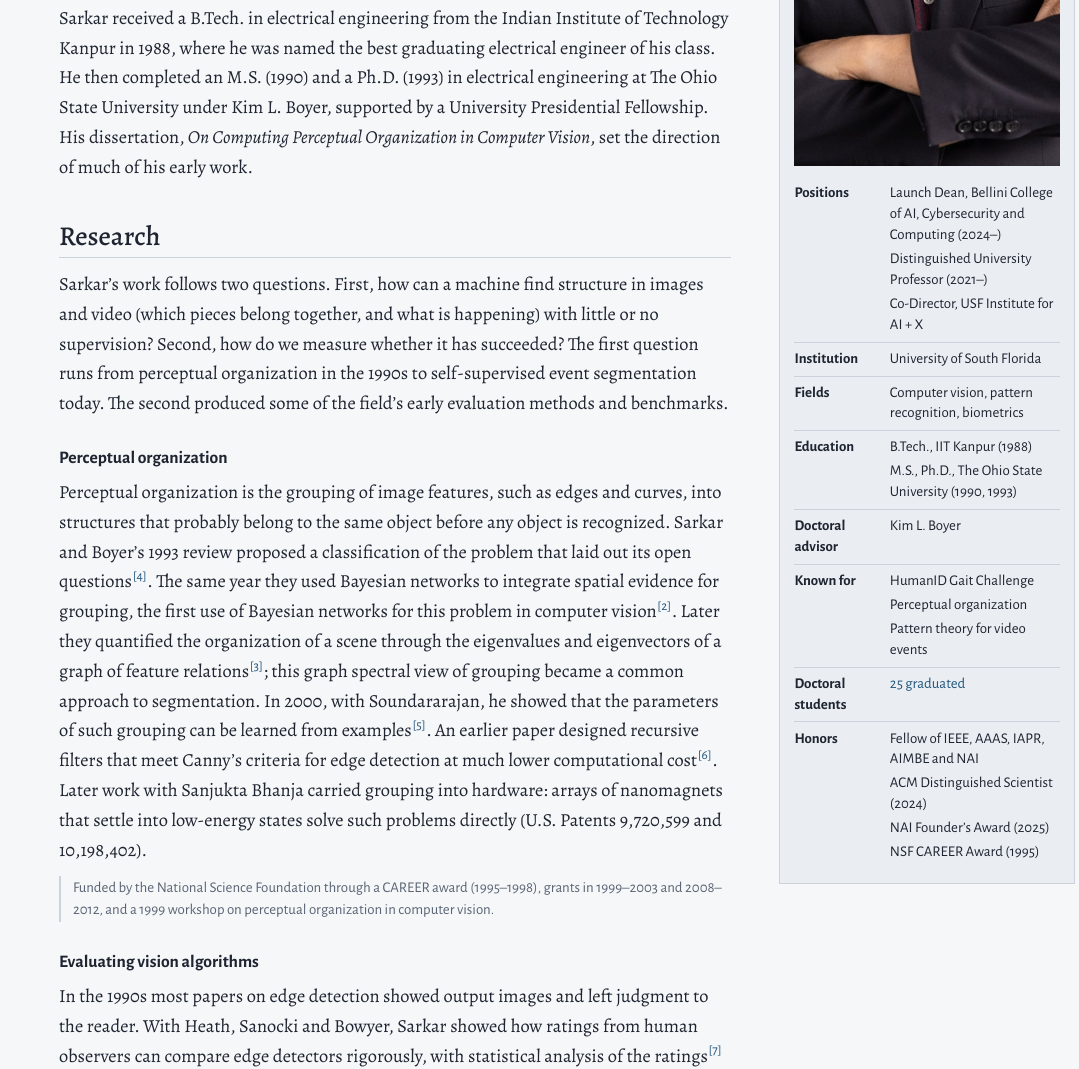
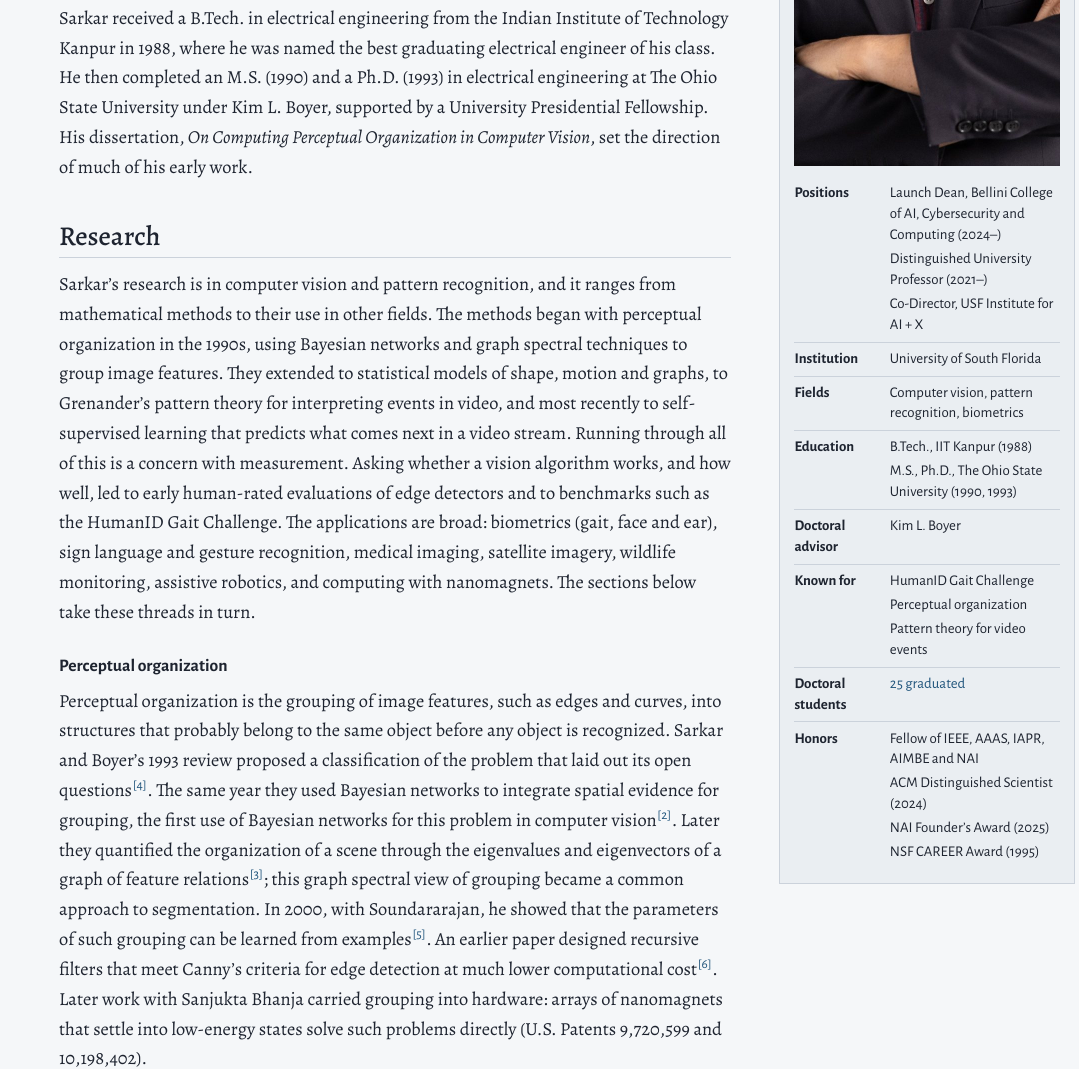
Before and after one commit to SudeepSarkar/sudeepsarkar.github.io, a plain HTML site: page index.html in a window 1280 px wide. Shown: the part 956-2025 px from the top of the page, without its empty margins (201-1280 px from the left). Drawn offline with nearby package versions, Linux system fonts and the light colour scheme.

Commit message:
Add files via upload

```diff
--- a/index.html
+++ b/index.html
@@ -247,7 +247,7 @@ footer{grid-column:2;max-width:42rem;margin-top:2.5rem;padding-top:.8rem;border-
 
 <section id="research">
 <h2>Research</h2>
-<p>Sarkar’s work follows two questions. First, how can a machine find structure in images and video (which pieces belong together, and what is happening) with little or no supervision? Second, how do we measure whether it has succeeded? The first question runs from perceptual organization in the 1990s to self-supervised event segmentation today. The second produced some of the field’s early evaluation methods and benchmarks.</p>
+<p>Sarkar’s research is in computer vision and pattern recognition, and it ranges from mathematical methods to their use in other fields. The methods began with perceptual organization in the 1990s, using Bayesian networks and graph spectral techniques to group image features. They extended to statistical models of shape, motion and graphs, to Grenander’s pattern theory for interpreting events in video, and most recently to self-supervised learning that predicts what comes next in a video stream. Running through all of this is a concern with measurement. Asking whether a vision algorithm works, and how well, led to early human-rated evaluations of edge detectors and to benchmarks such as the HumanID Gait Challenge. The applications are broad: biometrics (gait, face and ear), sign language and gesture recognition, medical imaging, satellite imagery, wildlife monitoring, assistive robotics, and computing with nanomagnets. The sections below take these threads in turn.</p>
 
 <h3 id="perceptual-organization">Perceptual organization</h3>
 <p>Perceptual organization is the grouping of image features, such as edges and curves, into structures that probably belong to the same object before any object is recognized. Sarkar and Boyer’s 1993 review proposed a classification of the problem that laid out its open questions<sup class="cite"><a href="#ref-4" data-ref="4">[4]</a></sup>. The same year they used Bayesian networks to integrate spatial evidence for grouping, the first use of Bayesian networks for this problem in computer vision<sup class="cite"><a href="#ref-2" data-ref="2">[2]</a></sup>. Later they quantified the organization of a scene through the eigenvalues and eigenvectors of a graph of feature relations<sup class="cite"><a href="#ref-3" data-ref="3">[3]</a></sup>; this graph spectral view of grouping became a common approach to segmentation. In 2000, with Soundararajan, he showed that the parameters of such grouping can be learned from examples<sup class="cite"><a href="#ref-5" data-ref="5">[5]</a></sup>. An earlier paper designed recursive filters that meet Canny’s criteria for edge detection at much lower computational cost<sup class="cite"><a href="#ref-6" data-ref="6">[6]</a></sup>. Later work with Sanjukta Bhanja carried grouping into hardware: arrays of nanomagnets that settle into low-energy states solve such problems directly (U.S. Patents 9,720,599 and 10,198,402).</p>
```
